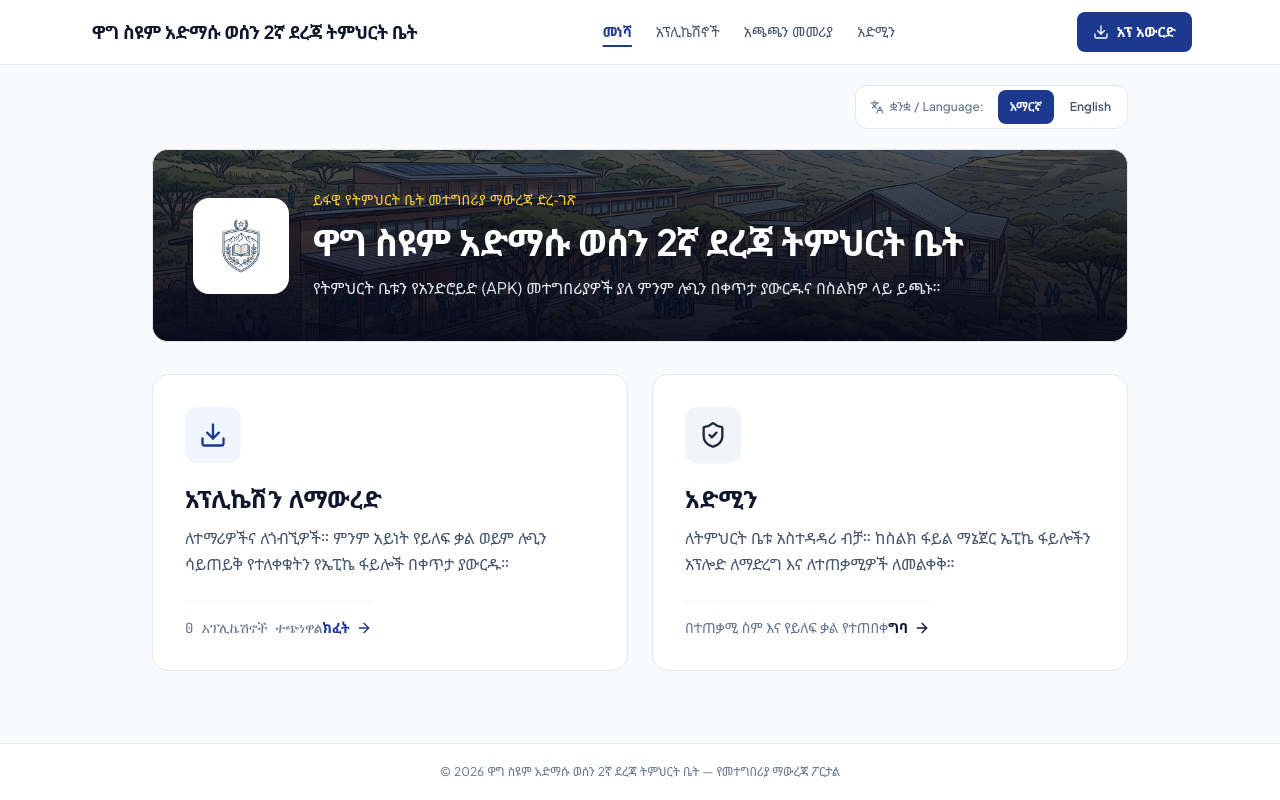
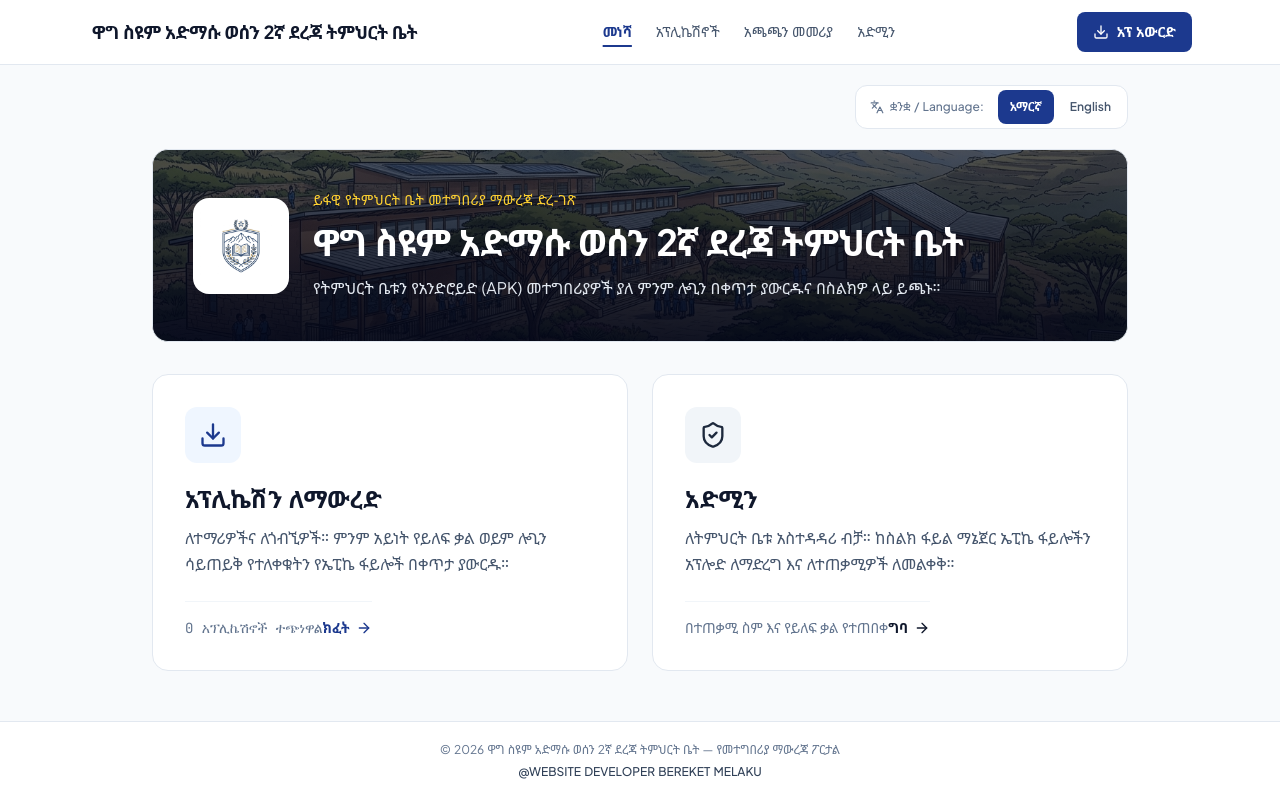
Before and after one commit to bereketmelaku08-ux/wag-syum-admasu-app, a React (Vite) app: page / in a window 1280 px wide. Built offline with nearby package versions, Linux system fonts and the light colour scheme; no server answers.

Commit message:
feat: add developer credit to footer
Include developer attribution in the application footer for branding.

```diff
--- a/src/App.tsx
+++ b/src/App.tsx
@@ -291,8 +291,9 @@ export default function App() {
       </main>
 
       <footer className="border-t border-slate-200 bg-white py-5 text-center text-xs text-slate-500">
-        <div className="mx-auto max-w-5xl px-4 sm:px-6">
-          {t.footer.copyright(new Date().getFullYear())}
+        <div className="mx-auto max-w-5xl space-y-1.5 px-4 sm:px-6">
+          <p>{t.footer.copyright(new Date().getFullYear())}</p>
+          <p className="font-medium text-slate-700">@WEBSITE DEVELOPER BEREKET MELAKU</p>
         </div>
       </footer>
     </div>
```
